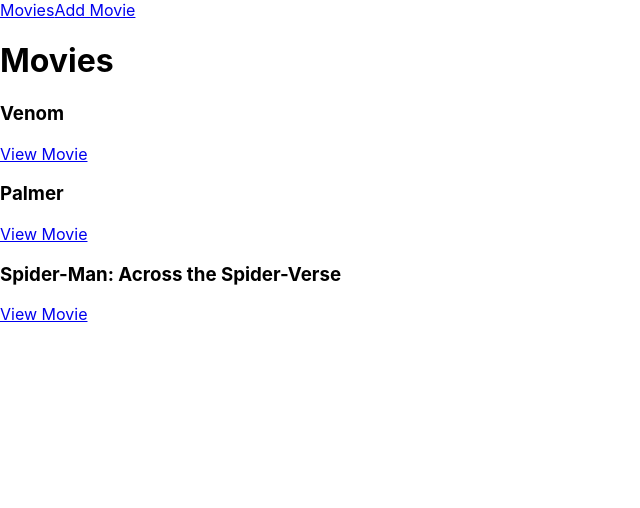
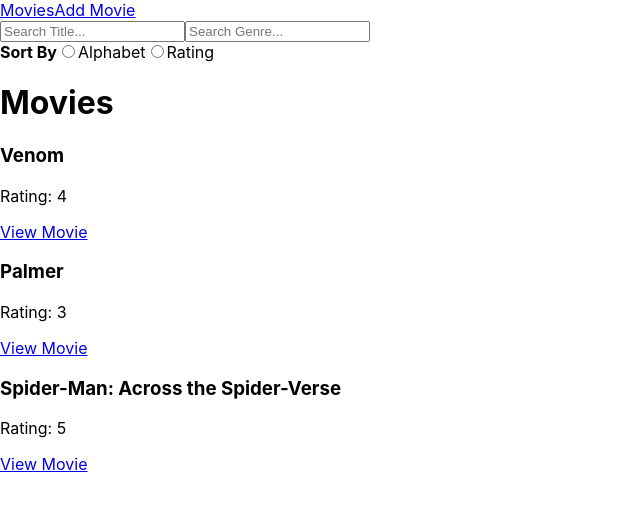
Before and after one commit to ruro122020/movies, a React (Create React App) app: page / in a window 1280 px wide. Shown: the top 508 px of the page, without its empty margins (0-640 px from the left). Built offline with nearby package versions, Linux system fonts and the light colour scheme; data requests are answered from the project's data file.

Commit message:
setup filters && sort inputs

```diff
--- a/db.json
+++ b/db.json
@@ -5,7 +5,7 @@
       "year": 2018,
       "time": "1h 52m",
       "genre": "Action/Sci-fi",
-      "selectRating": 5,
+      "selectRating": 4,
       "id": 1
     },
     {
@@ -13,7 +13,7 @@
       "year": 2021,
       "time": "1h 50m",
       "genre": "Drama/Thriller",
-      "selectRating": 5,
+      "selectRating": 3,
       "id": 2
     },
     {
--- a/src/components/MovieCard.js
+++ b/src/components/MovieCard.js
@@ -1,12 +1,13 @@
 import React from 'react'
 import { Link } from 'react-router-dom'
 
-const MovieCard = ({title, id}) => {
+const MovieCard = ({ title, id, rating }) => {
 
   return (
     <div>
       <h3>{title}</h3>
-     <Link to={`/movie/${id}`} >View Movie</Link>
+      <p>Rating: {rating}</p>
+      <Link to={`/movie/${id}`} >View Movie</Link>
     </div>
   )
 }
--- a/src/pages/MovieProfile.js
+++ b/src/pages/MovieProfile.js
@@ -5,7 +5,7 @@
     const params = useParams()
 
     const movieObj = movies.find(movie => movie.id === parseInt(params.id))
-    const {title, year, time, genre, selectRating} = movieObj
+    const { title, year, time, genre, selectRating } = movieObj
     return (
         <div>
             <h1>{title}</h1>
--- a/src/pages/Movies.js
+++ b/src/pages/Movies.js
@@ -1,11 +1,28 @@
-import React from 'react'
+import React, { useState } from 'react'
 import { useOutletContext } from 'react-router-dom'
 import MovieCard from '../components/MovieCard'
 const Movies = () => {
+  const[sortBy, setSortBy] = useState('')
+  const [titleSearch, setTitle] = useState('')
+  const [genre, setGenre] = useState('')
   const movies = useOutletContext()
-  const displayMovies = movies.map(movie=><MovieCard key={movie.id} title={movie.title} id={movie.id}/>)
+  const displayMovies = movies.map(movie => <MovieCard key={movie.id} title={movie.title} id={movie.id} rating={movie.selectRating}/>)
   return (
     <div>
+      <input type='search' placeholder='Search Title...' />
+      <input type='search' placeholder='Search Genre...' />
+      <div>
+        <strong>Sort By</strong>
+        <label>
+          <input type="radio" name="sort" value="Alphabet" checked={sortBy==='Alphabet'} />
+          Alphabet
+        </label>
+        <label>
+          <input type="radio" name="sort" value="Rating" checked={sortBy === 'Rating'}/>
+          Rating
+        </label>
+
+      </div>
       <h1>Movies</h1>
       {displayMovies}
     </div>
```
Lines whose indentation alone changed are shown as unchanged.
